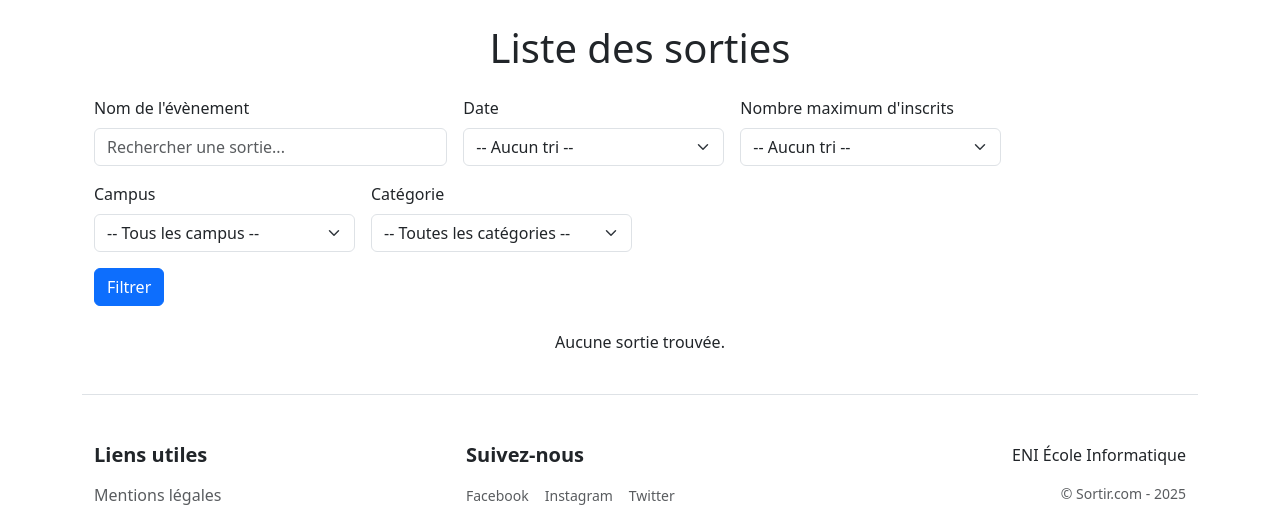
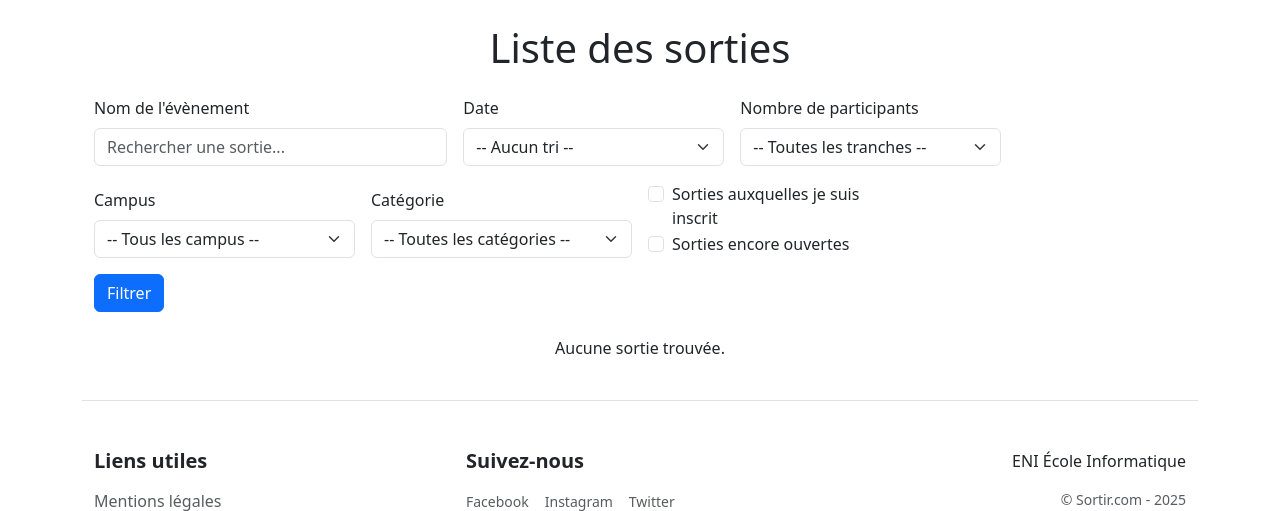
Before and after one commit to matteorlt/Sortir, a Symfony app: template templates/sortie/list.html.twig in a window 1280 px wide. Shown: the part 99-610 px from the top of the page. Run offline with Twig, Linux system fonts and the light colour scheme; the template is opened without the code that fills it, so the values that code supplies are empty; some libraries are stand-ins or nearby versions.

Commit message:
Création de deux filtre en plus et modification du filtre (Nombre de participant) / Modification du bouton detail et rejoindre une sortie et ajout d'une condition avec le bouton deja inscrit

```diff
--- a/src/Controller/SortieController.php
+++ b/src/Controller/SortieController.php
@@ -116,12 +116,14 @@ final class SortieController extends AbstractController
     public function list(Request $request, SortieService $sortieService): Response
     {
         $sortDate = $request->query->get('sortDate');
-        $sortInscription = $request->query->get('sortInscription');
+        $participantRange = $request->query->get('participantRange');
         $campus = $request->query->get('campus');
         $search = $request->query->get('search');
         $categorie = $request->query->get('categorie');
+        $isInscrit = $request->query->getBoolean('isInscrit');
+        $isOuvert = $request->query->getBoolean('isOuvert');
 
-        $sorties = $sortieService->filterSorties($sortDate, $sortInscription, $campus, $search, $categorie);
+        $sorties = $sortieService->filterSorties($sortDate, $participantRange, $campus, $search, $categorie, $isInscrit, $isOuvert, $this->getUser());
 
         return $this->render('sortie/list.html.twig', [
             'sorties' => $sorties,
--- a/templates/sortie/list.html.twig
+++ b/templates/sortie/list.html.twig
@@ -38,17 +38,27 @@
                 </div>
 
                 <div class="col-md-3">
-                    <label for="sortInscription" class="form-label">Nombre maximum d'inscrits</label>
-                    <select name="sortInscription" id="sortInscription" class="form-select">
-                        <option value="">-- Aucun tri --</option>
-                        <option value="asc" {% if app.request.get('sortInscription') == 'asc' %}selected{% endif %}>
-                            Croissant
+                    <label for="participantRange" class="form-label">Nombre de participants</label>
+                    <select name="participantRange" id="participantRange" class="form-select">
+                        <option value="">-- Toutes les tranches --</option>
+                        <option value="0-5" {% if app.request.get('participantRange') == '0-5' %}selected{% endif %}>0 -
+                            5
                         </option>
-                        <option value="desc" {% if app.request.get('sortInscription') == 'desc' %}selected{% endif %}>
-                            Décroissant
+                        <option value="6-10" {% if app.request.get('participantRange') == '6-10' %}selected{% endif %}>6
+                            - 10
+                        </option>
+                        <option value="11-15"
+                                {% if app.request.get('participantRange') == '11-15' %}selected{% endif %}>11 - 15
+                        </option>
+                        <option value="16-20"
+                                {% if app.request.get('participantRange') == '16-20' %}selected{% endif %}>16 - 20
+                        </option>
+                        <option value="21+" {% if app.request.get('participantRange') == '21+' %}selected{% endif %}>
+                            + de 20
                         </option>
                     </select>
                 </div>
+
 
                 <div class="col-md-3">
                     <label for="campus" class="form-label">Campus</label>
@@ -70,6 +80,36 @@
                                     {% if app.request.get('categorie') == cat %}selected{% endif %}>{{ cat }}</option>
                         {% endfor %}
                     </select>
+                </div>
+
+                <div class="col-md-3">
+                    <div class="form-check">
+                        <input
+                                class="form-check-input"
+                                type="checkbox"
+                                name="isInscrit"
+                                id="isInscrit"
+                                value="1"
+                                {% if app.request.get('isInscrit') %}checked{% endif %}
+                        >
+                        <label class="form-check-label" for="isInscrit">
+                            Sorties auxquelles je suis inscrit
+                        </label>
+                    </div>
+
+                    <div class="form-check">
+                        <input
+                                class="form-check-input"
+                                type="checkbox"
+                                name="isOuvert"
+                                id="isOuvert"
+                                value="1"
+                                {% if app.request.get('isOuvert') %}checked{% endif %}
+                        >
+                        <label class="form-check-label" for="isOuvert">
+                            Sorties encore ouvertes
+                        </label>
+                    </div>
                 </div>
 
                 <div class="col-md-12 mt-3">
@@ -95,16 +135,30 @@
                             <p class="card-text"><strong>Max participants :</strong> {{ s.nbInscriptionMax }}</p>
                             <p class="card-text"><strong>Adresse :</strong> {{ s.lieu.nomLieu }}</p>
                             <p class="card-text"><strong>Catégorie :</strong> {{ s.categorie }}</p>
-                            <a href="{{ path('app_sortie_show', {'id': s.id}) }}"
-                               class="btn btn-outline-primary mt-auto align-self-start">Détails</a>
-                            {% if app.user %}
-                                <form method="post" action="{{ path('app_sortie_rejoindre', {'id': s.id}) }}">
-                                    <input type="hidden" name="_token" value="{{ csrf_token('rejoindre' ~ s.id) }}">
-                                    <button type="submit" class="btn btn-success">Rejoindre</button>
-                                </form>
-                            {% else %}
-                                <a href="{{ path('app_utilisateur_inscription') }}" class="btn btn-primary">Inscription au site</a>
-                            {% endif %}
+                            <div class="mt-auto d-flex gap-2">
+                                <a href="{{ path('app_sortie_show', {'id': s.id}) }}" class="btn btn-outline-primary flex-grow-1">Détails</a>
+
+                                {% if app.user %}
+                                    {% set estInscrit = false %}
+                                    {% for inscription in s.inscriptions %}
+                                        {% if inscription.participant.id == app.user.id %}
+                                            {% set estInscrit = true %}
+                                        {% endif %}
+                                    {% endfor %}
+
+                                    {% if not estInscrit %}
+                                        <form method="post" action="{{ path('app_sortie_rejoindre', {'id': s.id}) }}" class="flex-grow-1">
+                                            <input type="hidden" name="_token" value="{{ csrf_token('rejoindre' ~ s.id) }}">
+                                            <button type="submit" class="btn btn-success w-100">Rejoindre</button>
+                                        </form>
+                                    {% else %}
+                                        <button type="button" class="btn btn-secondary flex-grow-1" disabled>Déjà inscrit</button>
+                                    {% endif %}
+                                {% else %}
+                                    <a href="{{ path('app_utilisateur_inscription') }}" class="btn btn-primary flex-grow-1">Inscription au site</a>
+                                {% endif %}
+                            </div>
+
                         </div>
                     </div>
                 </div>
```
Also changed, not shown: src/Repository/SortieRepository.php (+31 -3 lines), src/Service/SortieService.php (+4 -3 lines).
